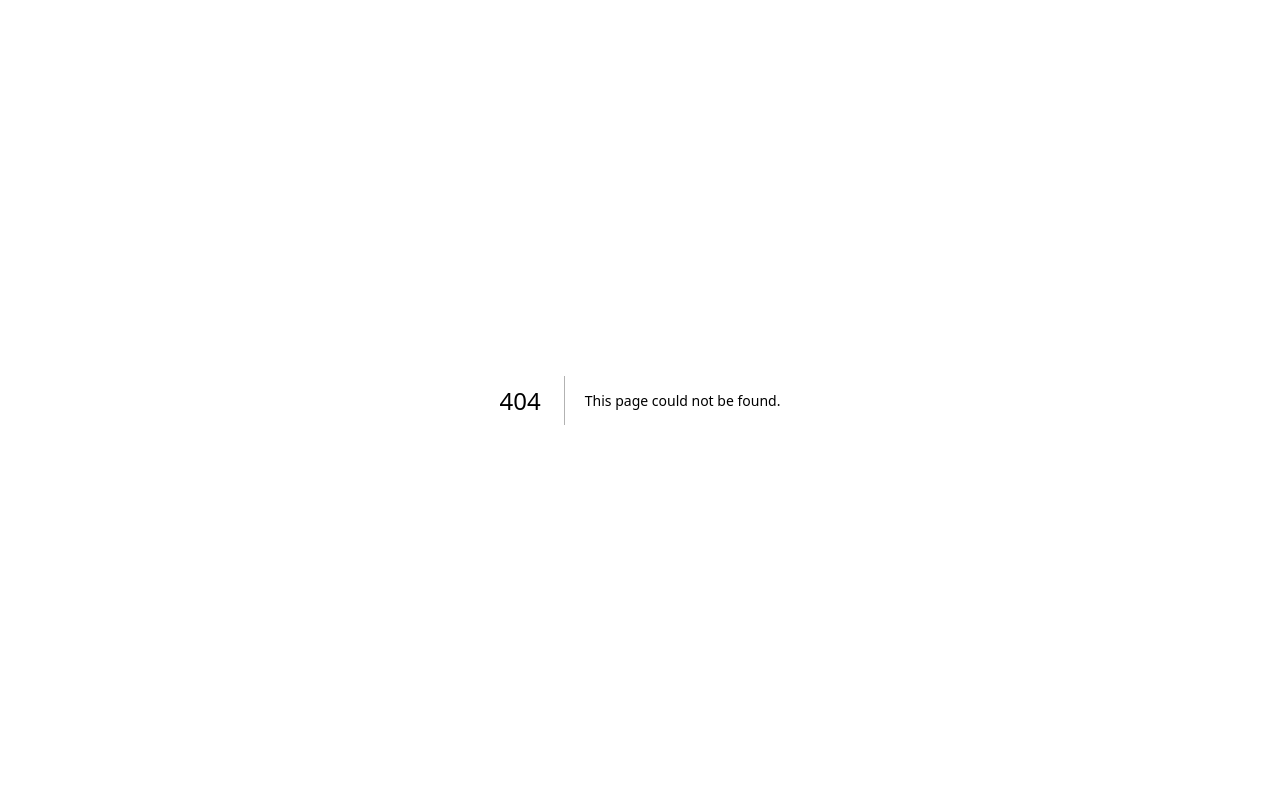
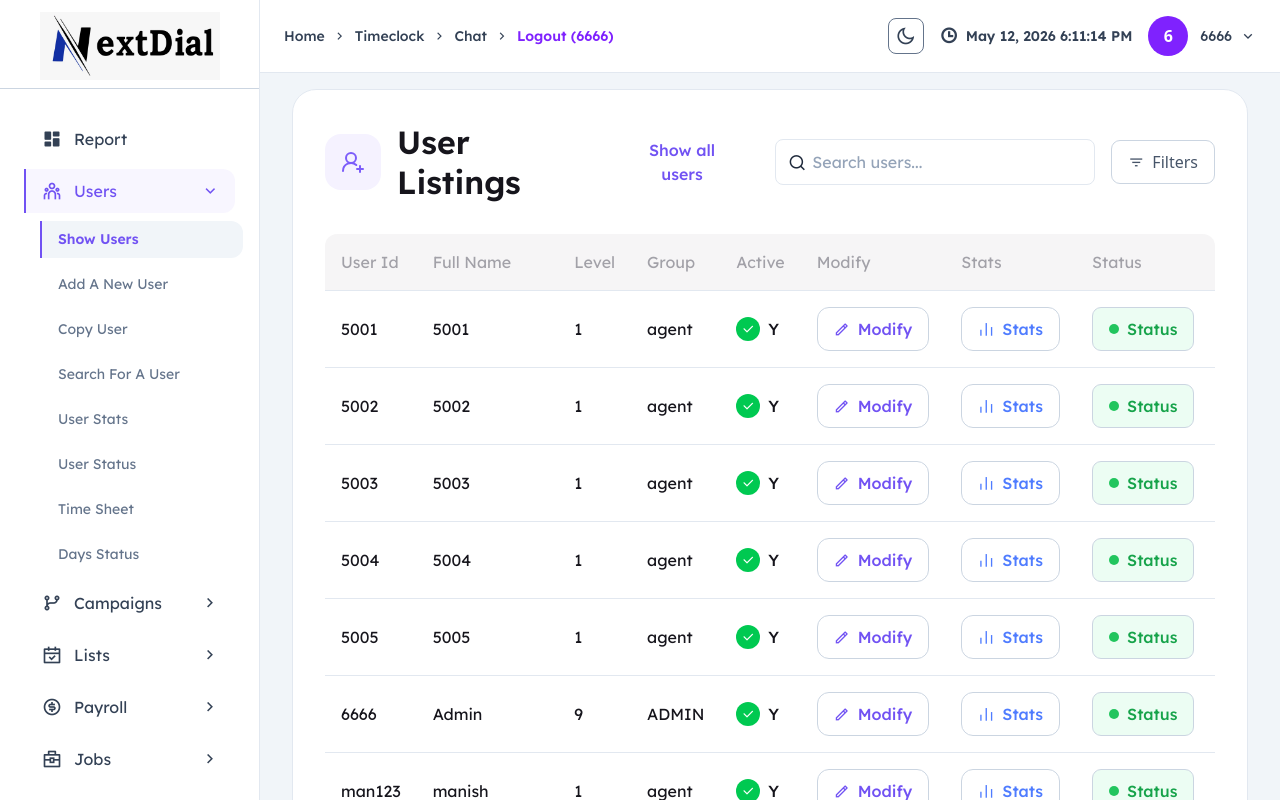
Before and after one commit to arunchakrawarti/nextdial, a Next.js app: page /users/show-user in a window 1280 px wide. Before the commit this address had no page. Built offline with nearby package versions, Linux system fonts and the light colour scheme.

Commit message:
feat:completed in show user

```diff
--- /dev/null
+++ b/src/app/users/show-user/page.js
@@ -0,0 +1,17 @@
+import UserTable from '@/components/pages/users/show-users/UserTable'
+import MainLayout from '@/components/templates/MainLayout'
+import React, { Suspense } from 'react'
+
+const page = () => {
+  return (
+    <div>
+      <MainLayout>
+         <Suspense fallback={<div>Loading...</div>}>
+        <UserTable/>
+        </Suspense>
+      </MainLayout>
+    </div>
+  )
+}
+
+export default page
--- a/src/components/atoms/SearchBox.jsx
+++ b/src/components/atoms/SearchBox.jsx
@@ -57,13 +57,13 @@ const SearchBarComp = ({
   };
 
   return (
-    <div className="relative bg-blue-50 flex w-full items-center justify-between rounded md:rounded-md lg:rounded-full border border-gray-300 px-3 py-2.5 md:w-80 md:py-[9.5px]">
+    <div className="relative flex w-full items-center justify-between rounded md:rounded-md lg:rounded-lg border border-gray-200 px-3 py-2.5 md:w-80 md:py-[10px]">
       {/* Left Icon */}
       {iconLeft && (
         <button
           type="button"
           onClick={runSearch}
-          className="text-md absolute left-3 font-light text-gray-500 hover:text-gray-700"
+          className="text-lg absolute left-3 font-light text-gray-800 hover:text-gray-700"
         >
           <i className="ri-search-line" />
         </button>
@@ -75,7 +75,7 @@ const SearchBarComp = ({
         value={query}
         onChange={(e) => setQuery(e.target.value)}
         onKeyDown={handleKeyDown}
-        className={`w-full placeholder:text-gray-500 text-sm text-gray-600 outline-none ${iconLeft ? "pl-6" : ""
+        className={`w-full placeholder:text-gray-400 font-lexend font-light text-base tracking-normal text-gray-600 outline-none ${iconLeft ? "pl-6" : ""
           } ${iconRight ? "pr-6" : ""} ${className}`}
       />
 
--- a/src/components/common/Button.jsx
+++ b/src/components/common/Button.jsx
@@ -4,12 +4,13 @@ import { twMerge } from "tailwind-merge";
 const variantClasses = {
   default: "bg-gray-100 text-gray-500",
   outline: "font-lexend text-[16px] text-primary hover:underline cursor-pointer",
-  primary: "text-white bg-blue-600 hover:bg-blue-700",
-  success: "bg-green-500 text-white",
-  danger: "bg-white text-red-500 border border-red-400",
-  secondary: "text-blue-500",
-  white: "bg-white",
-  black:"bg-gray-700 hover:bg-gray-300 text-white",
+  primary: "text-primary border border-primary",
+  danger: "text-primary border border-primary border border-gray-300",
+  success: "bg-white text-gray-600 border border-gray-300",
+  secondary: "rounded-xl border border-gray-300 text-[#4F7CFF]",
+  white: "bg-[#F8F8FC] text-primary",
+
+  green:"border border-gray-300 bg-[#ECFDF3] text-[#16A34A]",
   gradient: " bg-gradient-to-br from-indigo-600 via-purple-600 to-pink-500 text-white font-bold "
 };
 
@@ -22,7 +23,7 @@ function Button({
   href,
   height = "h-11",
   width = "px-4",
-  rounded = "rounded-[4px]",
+  rounded = "rounded-[9px]",
   className,
   loading,
   ...props
--- a/src/components/organisms/NavigationLink.jsx
+++ b/src/components/organisms/NavigationLink.jsx
@@ -55,7 +55,7 @@ const NavigationLink = ({ title, icon, link, children = [] }) => {
           ) : (
             <Link
               href={link}
-              className="font-lexend font-bold text-base"
+              className="font-lexend font-light text-base"
             >
               {title}
             </Link>
--- /dev/null
+++ b/src/components/pages/users/show-users/UserTable.jsx
@@ -0,0 +1,242 @@
+"use client";
+
+import SearchBox from "@/components/atoms/SearchBox";
+import BasicTable from "@/components/common/BasicTable";
+import Button from "@/components/common/Button";
+import { Search, UserRoundPlus } from "lucide-react";
+import Link from "next/link";
+
+const UserTable = () => {
+  const columns = [
+    {
+    label: "User Id",
+    key: "userId",
+    render: (value) => (
+      <Link
+        href={`/users/${value}`}
+        className=" hover:underline"
+      >
+        {value}
+      </Link>
+    ),
+  },
+
+  {
+    label: "Full Name",
+    key: "fullName",
+    render: (value) => (
+      <Link
+        href={`/users/profile/${value}`}
+        className=" hover:underline"
+      >
+        {value}
+      </Link>
+    ),
+  },
+
+  {
+    label: "Level",
+    key: "level",
+    render: (value) => (
+      <Link
+        href={`/users/level/${value}`}
+        className=" hover:underline"
+      >
+        {value}
+      </Link>
+    ),
+  },
+
+  {
+    label: "Group",
+    key: "group",
+    render: (value) => (
+      <Link
+        href={`/users/group/${value}`}
+        className=" hover:underline"
+      >
+        {value}
+      </Link>
+    ),
+  },
+
+  {
+    label: "Active",
+    key: "active",
+    render: (value) => (
+      <div className="flex items-center gap-2">
+        <div className="w-6 h-6 rounded-full bg-green-500 flex items-center justify-center">
+          <i className="ri-check-line text-white text-sm"></i>
+        </div>
+
+        <span className="font-lexend font-medium text-[16px] text-dark">
+          {value}
+        </span>
+      </div>
+    ),
+  },
+
+    {
+      label: "Modify",
+      key: "modify",
+      render: () => (
+        <Button
+          variant="danger"
+          icon="pencil-line"
+          className="rounded-xl whitespace-nowrap"
+        >
+          Modify
+        </Button>
+      ),
+    },
+
+    {
+      label: "Stats",
+      key: "stats",
+      render: () => (
+        <Button
+          variant="secondary"
+          icon="bar-chart-line"
+          className="rounded-xl"
+        >
+          Stats
+        </Button>
+      ),
+    },
+
+    {
+      label: "Status",
+      key: "status",
+      render: () => (
+        <Button variant="green">
+          <div className="w-2.5 h-2.5 rounded-full bg-[#22C55E]"></div>
+          Status
+        </Button>
+      ),
+    },
+
+    {
+      label: "Time",
+      key: "time",
+      render: () => (
+        <Button variant="white" icon="time-line">
+          Time
+        </Button>
+      ),
+    },
+  ];
+
+  const data = [
+    {
+      userId: "5001",
+      fullName: "5001",
+      level: "1",
+      group: "agent",
+      active: "Y",
+    },
+
+    {
+      userId: "5002",
+      fullName: "5002",
+      level: "1",
+      group: "agent",
+      active: "Y",
+    },
+
+    {
+      userId: "5003",
+      fullName: "5003",
+      level: "1",
+      group: "agent",
+      active: "Y",
+    },
+
+    {
+      userId: "5004",
+      fullName: "5004",
+      level: "1",
+      group: "agent",
+      active: "Y",
+    },
+
+    {
+      userId: "5005",
+      fullName: "5005",
+      level: "1",
+      group: "agent",
+      active: "Y",
+    },
+
+    {
+      userId: "6666",
+      fullName: "Admin",
+      level: "9",
+      group: "ADMIN",
+      active: "Y",
+    },
+
+    {
+      userId: "man123",
+      fullName: "manish",
+      level: "1",
+      group: "agent",
+      active: "Y",
+    },
+
+    {
+      userId: "manish",
+      fullName: "Manish kumar",
+      level: "9",
+      group: "ADMIN",
+      active: "Y",
+    },
+  ];
+
+  return (
+    <div className="bg-white rounded-3xl p-4 sm:p-6 lg:p-8 border border-gray-200">
+      {/* Header */}
+      <div className="flex flex-col xl:flex-row xl:items-center xl:justify-between gap-6 mb-8">
+        {/* Left */}
+        <div className="flex flex-col sm:flex-row sm:items-center gap-4">
+          <div className="w-14 h-14 rounded-2xl bg-[#F5F2FF] flex items-center justify-center shrink-0">
+            <UserRoundPlus size={24} className="text-[#7c5dfa]" />
+          </div>
+
+          <div className="flex flex-col sm:flex-row sm:items-center gap-3 sm:gap-5">
+            <h2 className="font-lexend font-semibold text-[22px] sm:text-[28px] lg:text-[32px] leading-tight text-dark">
+              User Listings
+            </h2>
+
+            <Button variant="outline">Show all users</Button>
+          </div>
+        </div>
+
+        <div className="flex flex-col sm:flex-row items-stretch sm:items-center gap-4 w-full xl:w-auto">
+          <SearchBox
+            name="search"
+            iconLeft={Search}
+            placeholder="Search users..."
+            className="w-full sm:w-[320px]"
+          />
+
+          <Button variant="success" icon="filter-3-line">
+            Filters
+          </Button>
+        </div>
+      </div>
+
+      <div className="w-full overflow-hidden">
+        <BasicTable
+          columns={columns}
+          data={data}
+          pagination={true}
+          pageSize={10}
+          total={data.length}
+          wrapperClassName="border-none rounded-none"
+        />
+      </div>
+    </div>
+  );
+};
+
+export default UserTable;
--- a/src/config/SideBarData.js
+++ b/src/config/SideBarData.js
@@ -15,7 +15,7 @@ export const SideBarData = [
         children: [
           {
             title: "Show Users",
-            link: "/employees/all-employees",
+            link: "/users/show-user",
           },
           {
             title: "Add A New User",
@@ -104,7 +104,7 @@ export const SideBarData = [
         children: [
           {
             title: "Show Lists",
-            link: "/attendance/daily",
+            link: "",
           },
           {
             title: "Add A New List",
```
